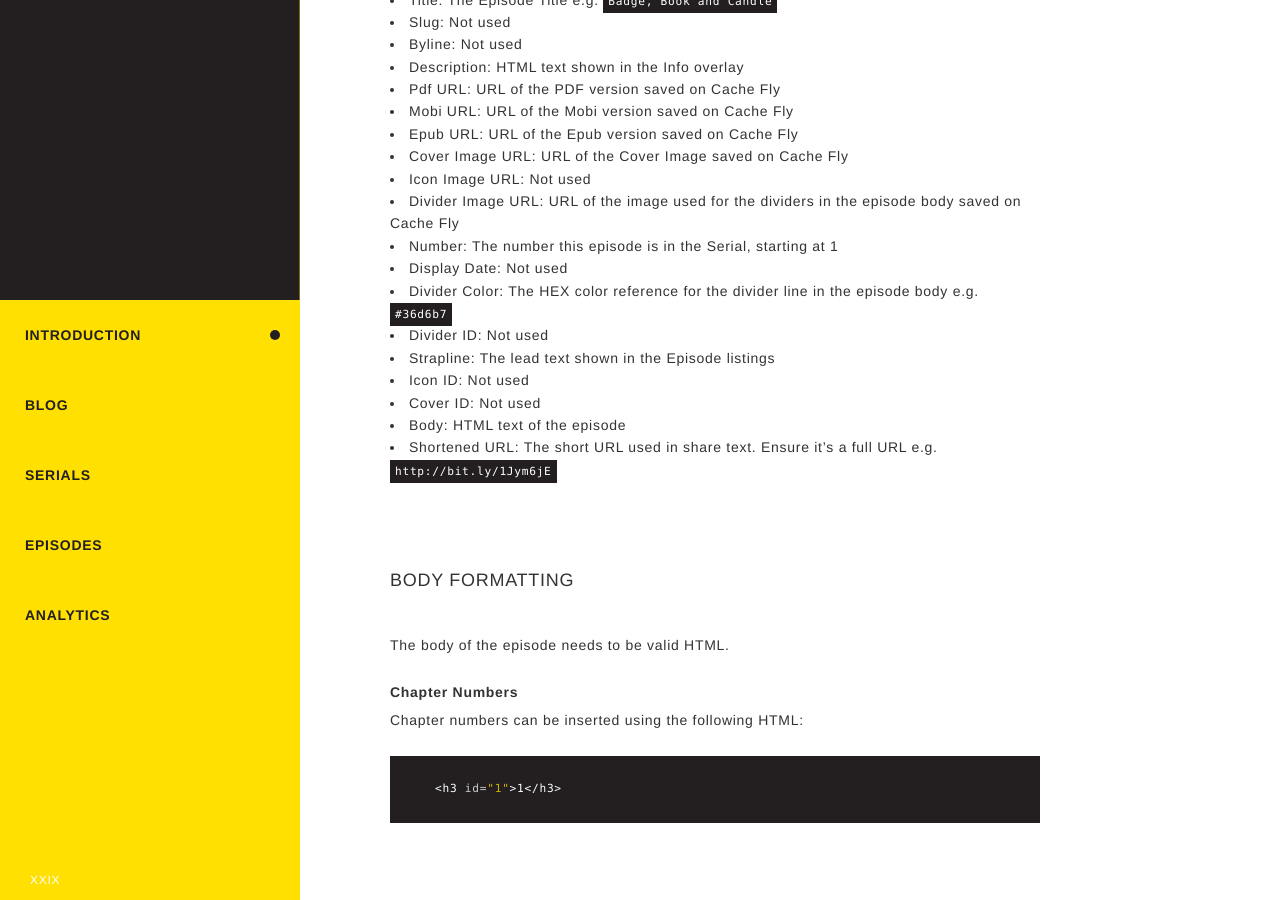
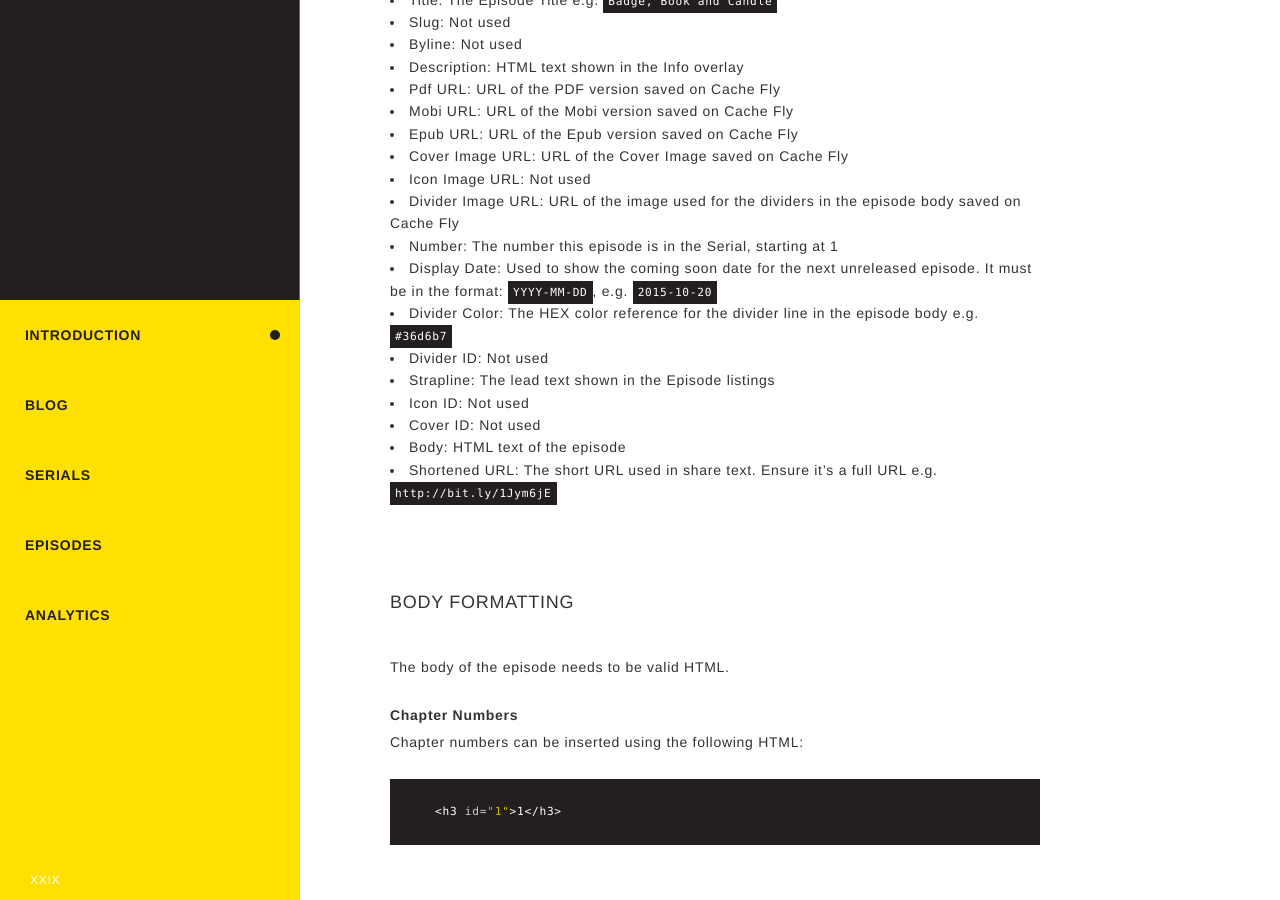
Before and after one commit to serialboxpub/serialbox-docs, a Jekyll site: the page built from index.html, in a window 1280 px wide and 900 px high, scrolled down 5807 px. Built offline with Jekyll 4.4.1, drawn with Linux system fonts in a browser that asks for light colours.

Commit message:
Episode Display Date

```diff
--- a/_posts/2015-08-03-episodes.markdown
+++ b/_posts/2015-08-03-episodes.markdown
@@ -18,7 +18,7 @@ We have setup a number of custom fields that are used in the web and iOS applica
 + Icon Image URL: Not used
 + Divider Image URL: URL of the image used for the dividers in the episode body saved on Cache Fly
 + Number: The number this episode is in the Serial, starting at 1
-+ Display Date: Not used
++ Display Date: Used to show the coming soon date for the next unreleased episode. It must be in the format: `YYYY-MM-DD`, e.g. `2015-10-20`
 + Divider Color: The HEX color reference for the divider line in the episode body e.g. `#36d6b7`
 + Divider ID: Not used
 + Strapline: The lead text shown in the Episode listings
```
